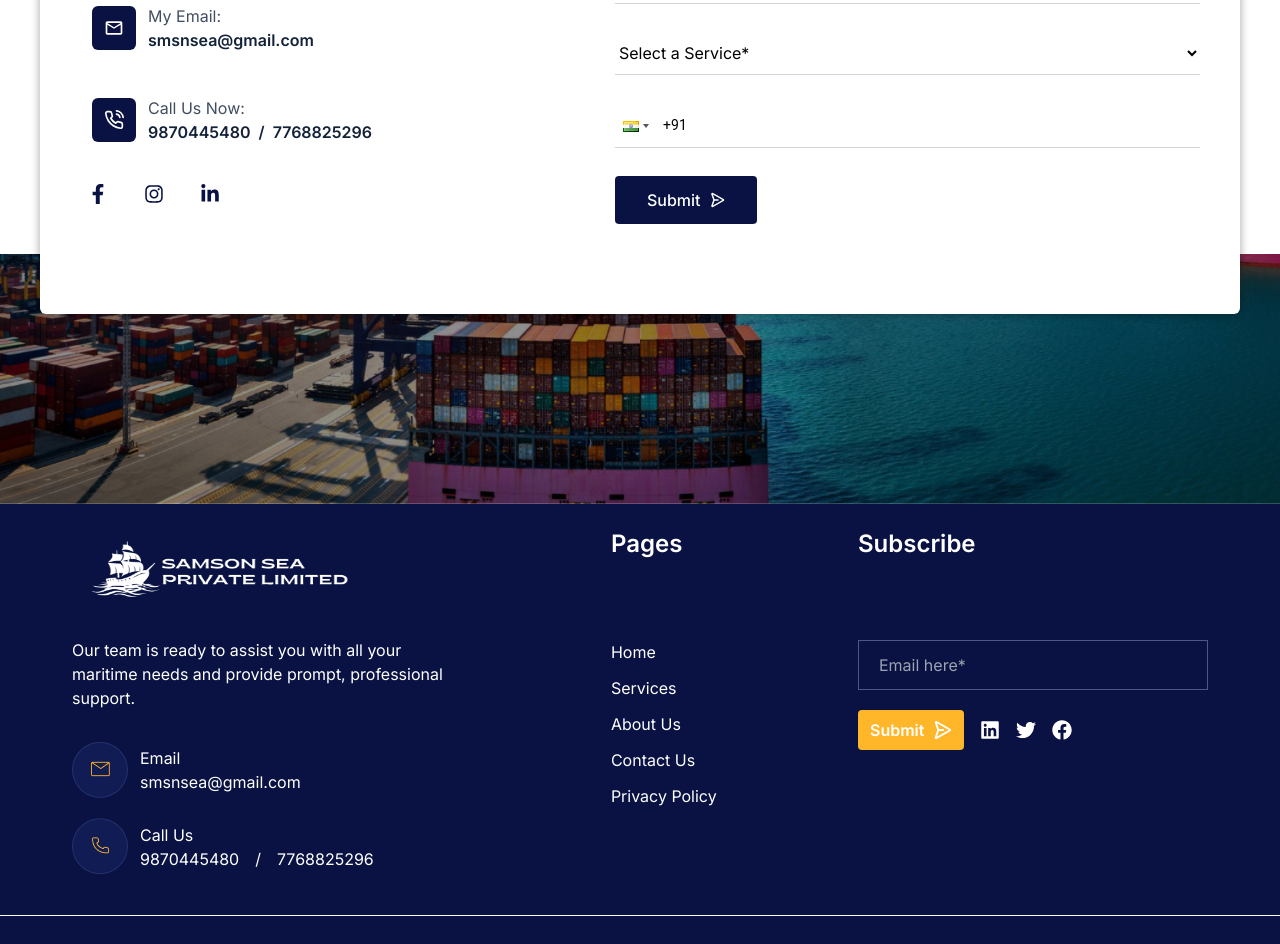
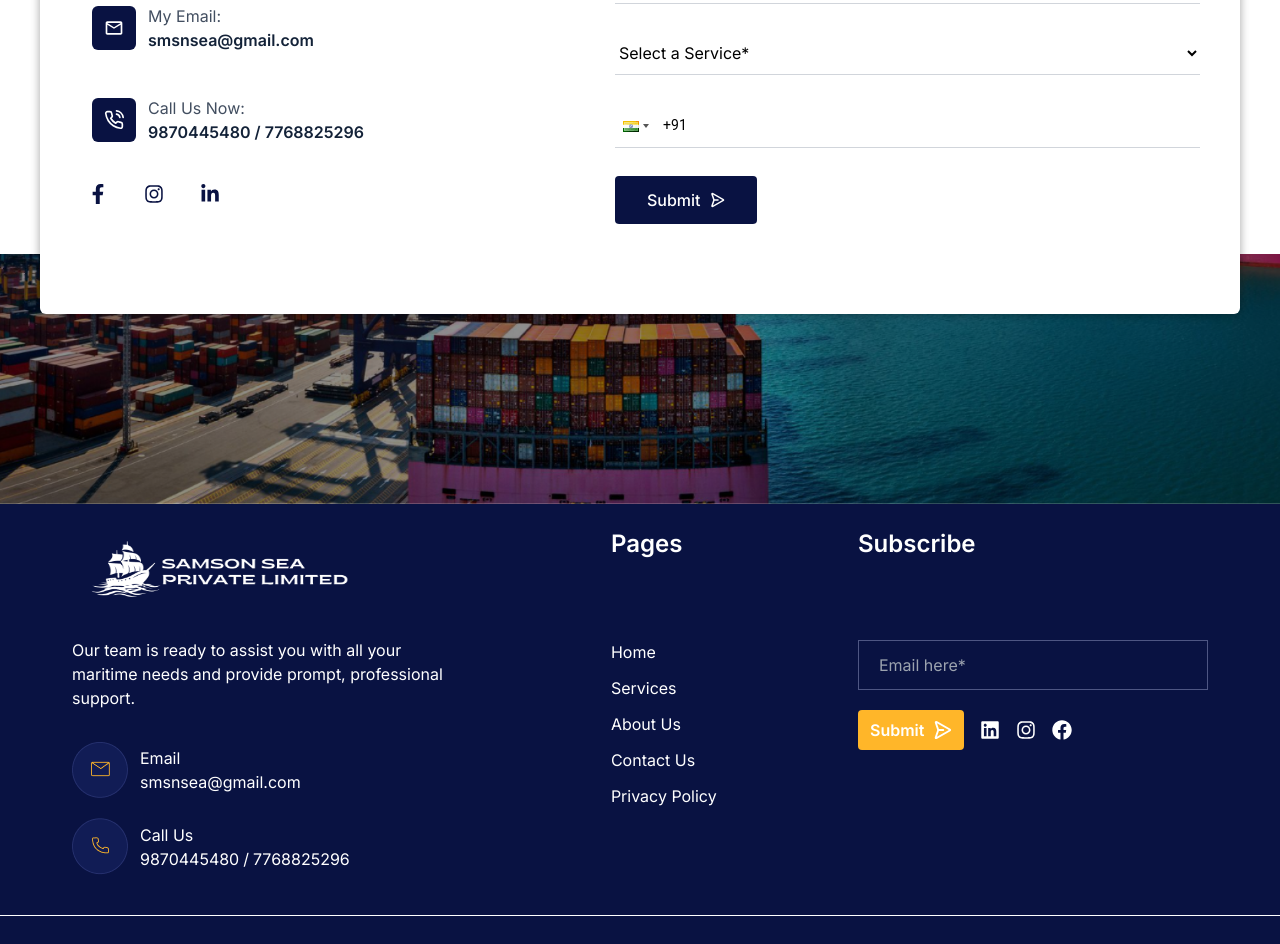
Before and after one commit to Pratham2137/SamsonSea, a React (Vite) app: page / in a window 1280 px wide. Shown: the part 3080-4024 px from the top of the page. Built offline with nearby package versions, Linux system fonts and the light colour scheme.

Commit message:
socia medal link updates

```diff
--- a/src/components/ContactForm.jsx
+++ b/src/components/ContactForm.jsx
@@ -105,9 +105,9 @@ const ContactForm = ({ className }) => {
               </div>
               <div>
                 <h5 className="text-[#424E60]">Call Us Now:</h5>
-                <div className="text-[#132238] font-semibold flex ">
+                <div className="text-[#132238] font-semibold flex gap-1">
                   <a href="tel:9870445480">9870445480</a>
-                  <p>&ensp;/&ensp;</p>
+                  <p>/</p>
                   <a href="tel:7768825296">7768825296</a>
                 </div>
               </div>
@@ -116,19 +116,19 @@ const ContactForm = ({ className }) => {
           <div className="flex gap-x-5 items-center">
             <a
               className="hover:bg-[#091242] hover:text-white text-[#091242] text-xl p-2 rounded"
-              href="https://www.facebook.com/"
+              href="https://m.facebook.com/61566797021390/"
             >
               <FaFacebookF />
             </a>
             <a
               className="hover:bg-[#091242] hover:text-white text-[#091242] text-xl p-2 rounded"
-              href="https://www.instagram.com/"
+              href="https://www.instagram.com/smsn.sea"
             >
               <FaInstagram />
             </a>
             <a
               className="hover:bg-[#091242] hover:text-white text-[#091242] text-xl p-2 rounded"
-              href="https://in.linkedin.com/"
+              href="https://www.linkedin.com/in/samson-sea-612709332/?originalSubdomain=in"
             >
               <FaLinkedinIn />
             </a>
--- a/src/components/Footer.jsx
+++ b/src/components/Footer.jsx
@@ -6,7 +6,7 @@ import emailIcon from "../assets/Footer/footerMessage.png";
 import callIcon from "../assets/Footer/footerCall.png";
 import { navigationFooter } from "../constants";
 import { PiPaperPlaneRightBold } from "react-icons/pi";
-import { FaLinkedin, FaTwitter, FaFacebook } from "react-icons/fa";
+import { FaLinkedin, FaInstagram, FaFacebook } from "react-icons/fa";
 
 const Footer = () => {
   const location = useLocation();
@@ -53,9 +53,9 @@ const Footer = () => {
               <img src={callIcon}></img>
               <div className="flex flex-col">
                 <p>Call Us</p>
-                <div className="flex">
+                <div className="flex gap-1">
                   <a href="tel:9870445480">9870445480</a>
-                  <p>&emsp;/&emsp;</p>
+                  <p>/</p>
                   <a href="tel:7768825296">7768825296</a>
                 </div>
               </div>
@@ -96,13 +96,16 @@ const Footer = () => {
               >
                 Submit <PiPaperPlaneRightBold className="text-xl font-bold" />
               </a>
-              <a href="https://www.linkedin.com/">
+              <a href="https://www.linkedin.com/in/samson-sea-612709332/?originalSubdomain=in">
                 <FaLinkedin className="text-xl hover:text-[--pageYellow] transition " />
               </a>
-              <a href="https://x.com/">
-                <FaTwitter className="text-xl hover:text-[--pageYellow] transition" />
+              <a
+                className="text-xl hover:text-[--pageYellow] transition"
+                href="https://www.instagram.com/smsn.sea"
+              >
+                <FaInstagram />
               </a>
-              <a href="https://www.facebook.com/">
+              <a href="https://m.facebook.com/61566797021390/">
                 <FaFacebook className="text-xl hover:text-[--pageYellow] transition" />
               </a>
             </div>
```
